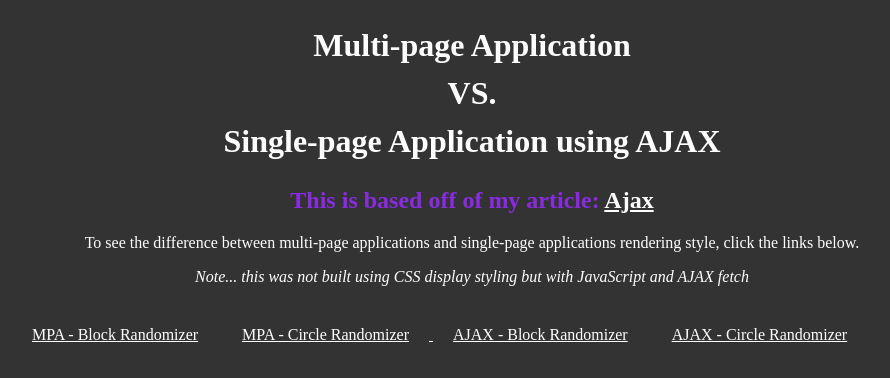
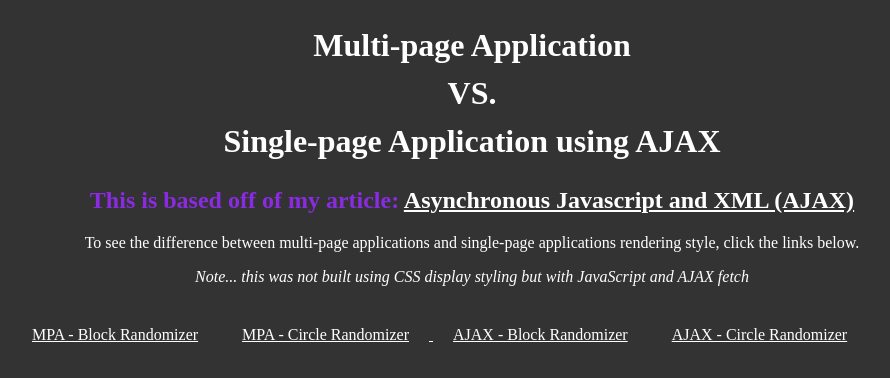
Before and after one commit to ProductMangos/ajax, a plain HTML site: page public/index.html in a window 1280 px wide. Shown: the whole page, without its empty margins (168-1058 px from the left). Drawn offline with Linux system fonts and the light colour scheme; some packages are replaced by stand-ins of ours.

Commit message:
updating url for website

```diff
--- a/public/index.html
+++ b/public/index.html
@@ -29,7 +29,7 @@
     <body>
       <header>
           <h1  class="header">Multi-page Application <br /> VS. <br/> Single-page Application using AJAX</h1>
-          <h2 style="color: blueviolet"> This is based off of my article: <a href="https://web-portfolio-ed444.web.app/#blog/website" target="_blank">Ajax</a></h2>
+          <h2 style="color: blueviolet"> This is based off of my article: <a href="https://web-portfolio-ed444.web.app/#blog/ajax" target="_blank">Asynchronous Javascript and XML (AJAX)</a></h2>
           <p>To see the difference between multi-page applications and single-page applications rendering style, click the links below.</p>
           <p style="font-style: italic;">Note... this was not built using CSS display styling but with JavaScript and AJAX fetch</p>
       </header>
```
